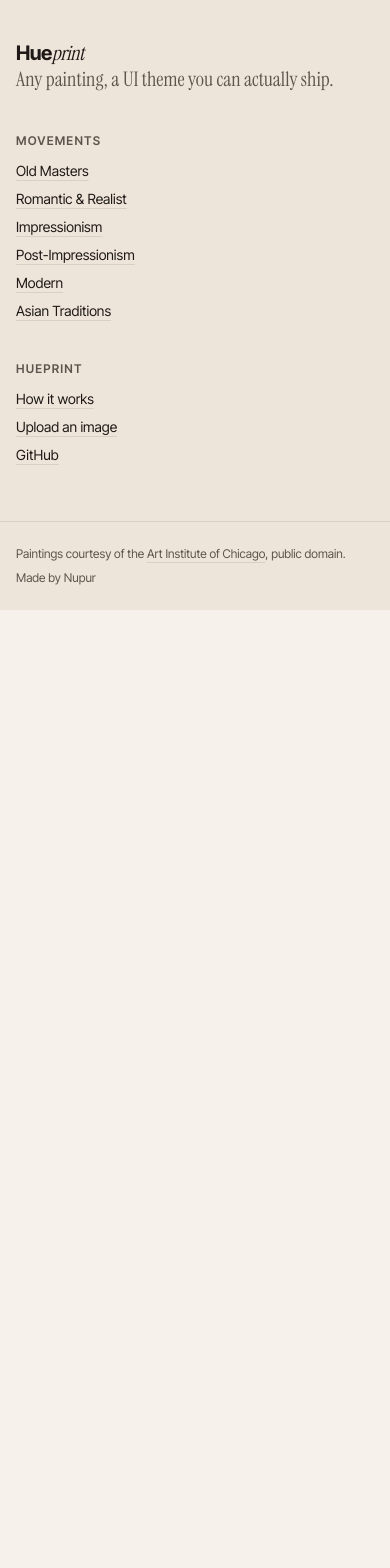
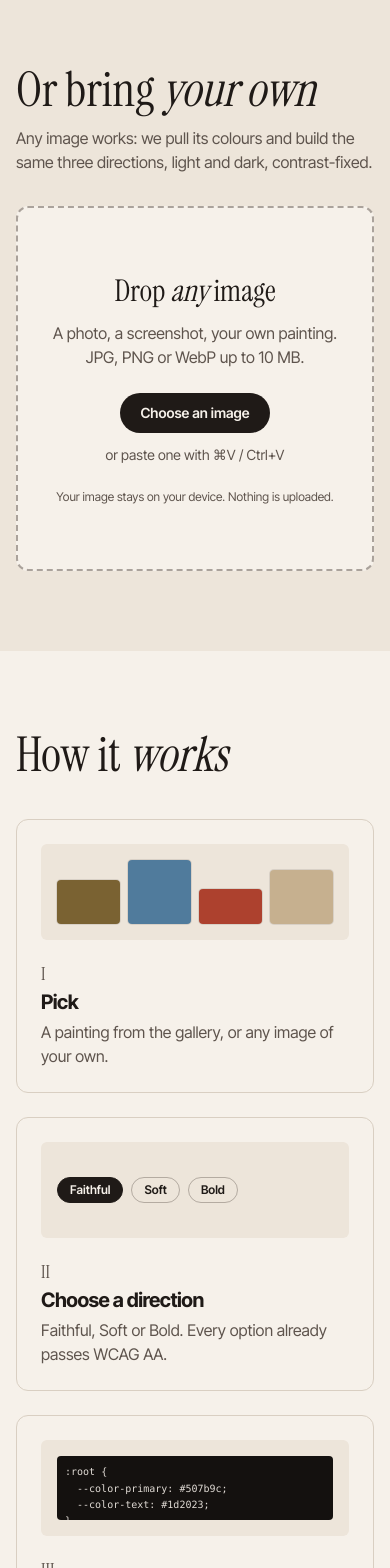
Before and after one commit to nupuruiux/hueprint, a Next.js app: page / in a window 390 px wide. Shown: the part 7620-9188 px from the top of the page. Before the commit the page ends 8230 px from the top, so only its background shows below. Built offline with nearby package versions, Linux system fonts and the light colour scheme.

Commit message:
feat: add upload and how-it-works sections to the home page

```diff
--- a/src/app/page.tsx
+++ b/src/app/page.tsx
@@ -2,6 +2,8 @@ import { connection } from "next/server";
 import { Hero } from "@/components/home/Hero";
 import { SwatchMarquee } from "@/components/home/SwatchMarquee";
 import { Gallery } from "@/components/home/Gallery";
+import { HowItWorks } from "@/components/home/HowItWorks";
+import { UploadSection } from "@/components/home/UploadSection";
 import { heroPaintings, paintings } from "@/lib/paintings";
 
 export default async function Home() {
@@ -18,6 +20,8 @@ export default async function Home() {
       <Hero startIndex={heroStart} />
       <SwatchMarquee />
       <Gallery paintings={paintings} />
+      <UploadSection />
+      <HowItWorks />
     </>
   );
 }
--- /dev/null
+++ b/src/components/home/HowItWorks.tsx
@@ -0,0 +1,67 @@
+// Three steps, each with a tiny visual made from real UI pieces.
+const STEPS = [
+  { title: "Pick", body: "A painting from the gallery, or any image of your own." },
+  { title: "Choose a direction", body: "Faithful, Soft or Bold. Every option already passes WCAG AA." },
+  { title: "Export", body: "CSS variables, Tailwind or design tokens for Figma. Free, no sign-up." },
+];
+
+export function HowItWorks() {
+  return (
+    <section id="how-it-works" aria-labelledby="how-title" className="scroll-mt-8">
+      <div className="mx-auto max-w-7xl px-4 py-20 sm:px-6">
+        <h2 id="how-title" className="font-display text-5xl leading-none sm:text-6xl">
+          How it <span className="italic">works</span>
+        </h2>
+        <ol className="mt-10 grid gap-6 md:grid-cols-3">
+          {STEPS.map((step, i) => (
+            <li key={step.title} className="rounded-xl border border-line bg-paper p-6">
+              <span aria-hidden className="block h-24 rounded-md bg-paper-deep p-4">
+                <StepVisual index={i} />
+              </span>
+              <p className="mt-5 font-display text-lg text-ink-muted">{["I", "II", "III"][i]}</p>
+              <h3 className="text-xl font-bold tracking-tight">{step.title}</h3>
+              <p className="mt-1 text-ink-muted">{step.body}</p>
+            </li>
+          ))}
+        </ol>
+      </div>
+    </section>
+  );
+}
+
+function StepVisual({ index }: { index: number }) {
+  if (index === 0) {
+    // A tiny gallery of swatch "paintings".
+    return (
+      <span className="flex h-full items-end gap-2">
+        {["#7a6232", "#507b9c", "#ad412e", "#c6b08f"].map((c, i) => (
+          <span key={c} className="flex-1 rounded-sm ring-1 ring-ink/10" style={{ background: c, height: `${[70, 100, 55, 85][i]}%` }} />
+        ))}
+      </span>
+    );
+  }
+  if (index === 1) {
+    // Three option chips, the first selected.
+    return (
+      <span className="flex h-full items-center gap-2">
+        {["Faithful", "Soft", "Bold"].map((label, i) => (
+          <span key={label} className={`rounded-full border px-3 py-1 text-xs font-semibold ${i === 0 ? "border-ink bg-ink text-paper" : "border-ink-muted/40"}`}>
+            {label}
+          </span>
+        ))}
+      </span>
+    );
+  }
+  // A snippet of exported CSS.
+  return (
+    <span className="block h-full overflow-hidden rounded-sm bg-night p-2 font-mono text-[10px] leading-relaxed text-paper/90">
+      :root {"{"}
+      <br />
+      &nbsp;&nbsp;--color-primary: #507b9c;
+      <br />
+      &nbsp;&nbsp;--color-text: #1d2023;
+      <br />
+      {"}"}
+    </span>
+  );
+}
--- /dev/null
+++ b/src/components/home/UploadSection.tsx
@@ -0,0 +1,20 @@
+import { DropZone } from "@/components/upload/DropZone";
+
+// The second way in (after the gallery). Reached from the hero and header links.
+export function UploadSection() {
+  return (
+    <section id="upload" aria-labelledby="upload-title" className="scroll-mt-8 border-t border-line bg-paper-deep">
+      <div className="mx-auto max-w-5xl px-4 py-20 sm:px-6">
+        <h2 id="upload-title" className="font-display text-5xl leading-none sm:text-6xl">
+          Or bring <span className="italic">your own</span>
+        </h2>
+        <p className="mt-3 max-w-xl text-ink-muted">
+          Any image works: we pull its colours and build the same three directions, light and dark, contrast-fixed.
+        </p>
+        <div className="mt-8">
+          <DropZone />
+        </div>
+      </div>
+    </section>
+  );
+}
```
Also changed, not shown: 1 other file (tests, documents, lock files or other folders).
